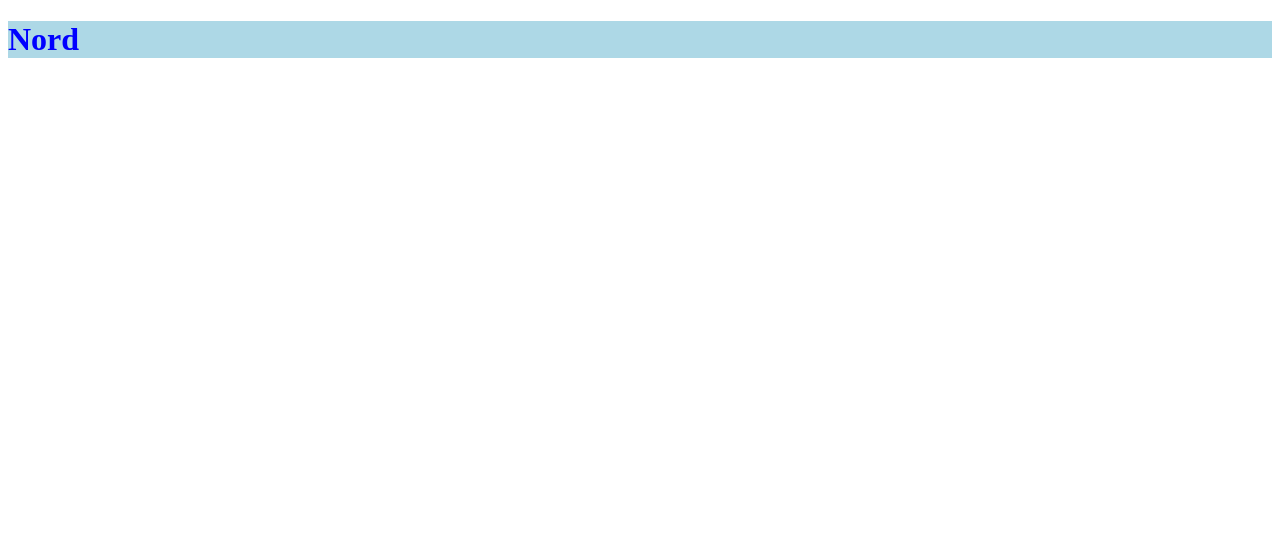
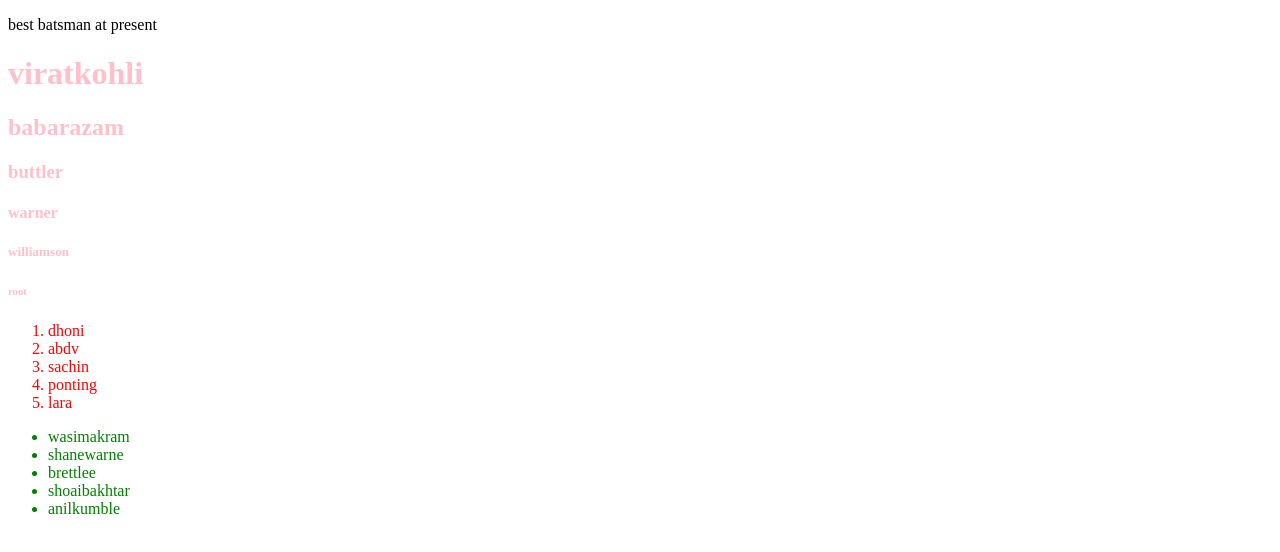
Before and after one commit to peeyush013/javascript-doms, a plain HTML site: page index.html in a window 1280 px wide. Drawn offline with Linux system fonts and the light colour scheme.

Commit message:
Add files via upload

```diff
--- a/index.html
+++ b/index.html
@@ -4,12 +4,31 @@
     <meta charset="UTF-8">
     <meta http-equiv="X-UA-Compatible" content="IE=edge">
     <meta name="viewport" content="width=device-width, initial-scale=1.0">
-    <title>Oneplus</title>
+    <title>Cricketers</title>
     <link rel="stylesheet" href="style.css">
 </head>
 <body>
-    <h1>Nord</h1>
+    <p class="players" id="ply" name="viratkohli">best batsman at present</p>
+    <h1>viratkohli</h1>
+    <h2>babarazam</h2>
+    <h3>buttler</h3>
+    <h4>warner</h4>
+    <h5>williamson</h5>
+    <h6>root</h6>
+    <ol>
+        <li class="batsman">dhoni</li>
+        <li class="batsman">abdv</li>
+        <li class="batsman">sachin</li>
+        <li class="batsman">ponting</li>
+        <li class="batsman">lara</li>
+    </ol>
+    <ul>
+        <li class="bowler">wasimakram</li>
+        <li class="bowler">shanewarne</li>
+        <li class="bowler">brettlee</li>
+        <li class="bowler">shoaibakhtar</li>
+        <li class="bowler">anilkumble</li>
+    </ul>
     <script src="script.js"></script>
-
 </body>
 </html>
--- a/script.js
+++ b/script.js
@@ -1,5 +1,45 @@
+// // document.querySelector('h1')
+// // .addEventListener('click',function(){
+// //     document.querySelector('h1').style.color='yellow'
+// //     document.querySelector('h1').style.backgroundColor='red'
+// // })
+
+
+// //<p class="friends" id='para' name="mayuri">This all are my friends</p>
+
+// //to find html element
+
+// //1. by tagName
+// let byTagName=document.querySelector('p')
+// console.log(byTagName)
+
+// //2. byClassName
+// let byClassName=document.querySelector('.friends')
+// console.log(byClassName)
+
+// //3. byID
+// let byID=document.querySelector('#para')
+// console.log(byID)
+
+// //4. Common formula => tagname[attribute='value']
+// let commonFormula=document.querySelector('p[name="mayuri"]')
+// console.log(commonFormula)
+
+
 document.querySelector('h1').addEventListener('click',function(){
-    document.querySelector('h1').style.color = 'red'
-    document.querySelector('h1').style.backgroundColor = 'pink'
-    document.querySelector('h1').textContent='Oneplus Nord'
+    document.querySelector('h1').style.color='white'
+    document.querySelector('h1').style.backgroundColor='black'
 })
+
+// <p class="players" id="ply" name="viratkohli">best batsman at present</p>
+let bytagname=document.querySelector('p')
+console.log(bytagname)
+
+let byclass=document.querySelector('.players')
+console.log(byclass)
+
+let byid = document.querySelector('#ply')
+console.log(byid)
+
+let bycommnformula = document.querySelector('p[name="cricket"]')
+console.log(bycommnformula)
--- a/style.css
+++ b/style.css
@@ -1,4 +1,27 @@
 h1{
-   color: blue;
-   background-color: lightblue;
+    color:pink;
 }
+h2{
+    color:pink;
+}
+h3{
+    color:pink;
+}
+h4{
+    color:pink;
+}
+h5{
+    color:pink;
+}
+h6{
+    color: pink;
+}
+
+
+.batsman{
+    color:red;
+}
+
+.bowler{
+    color:green;
+}
```
